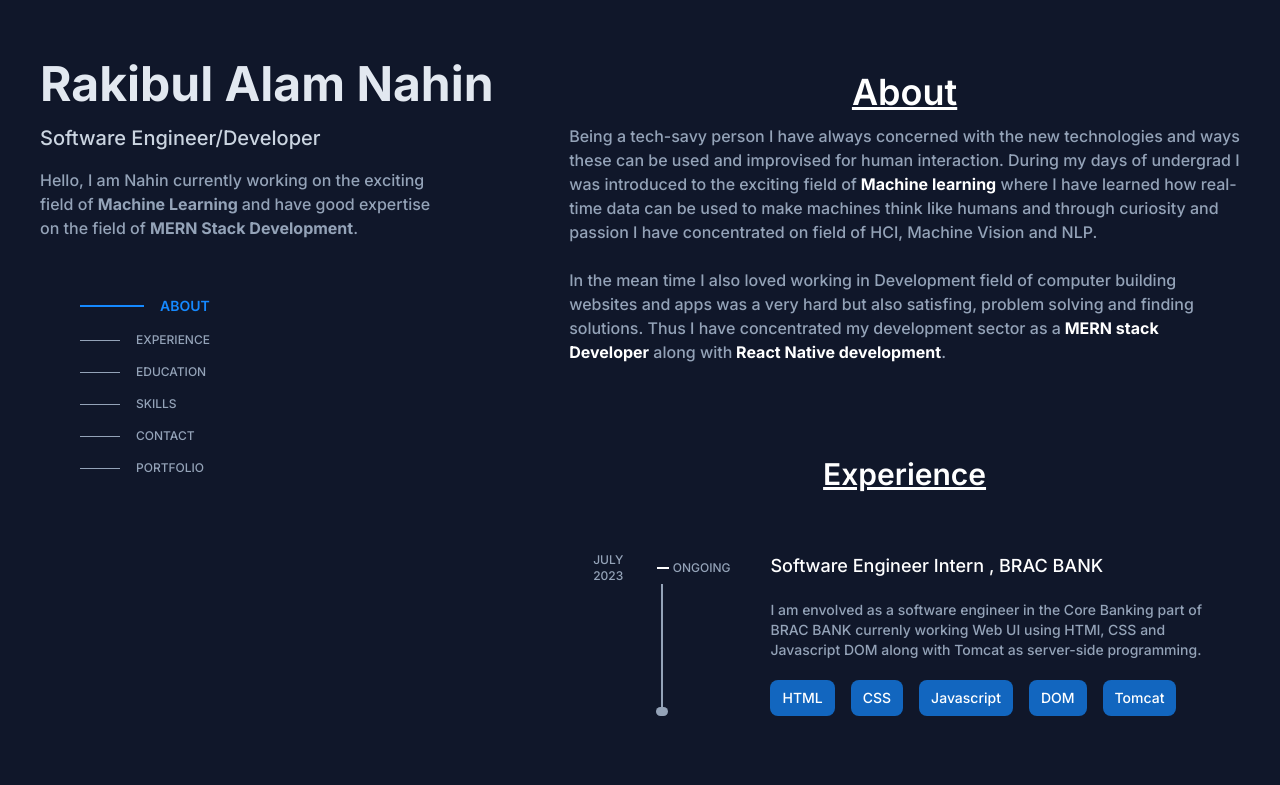
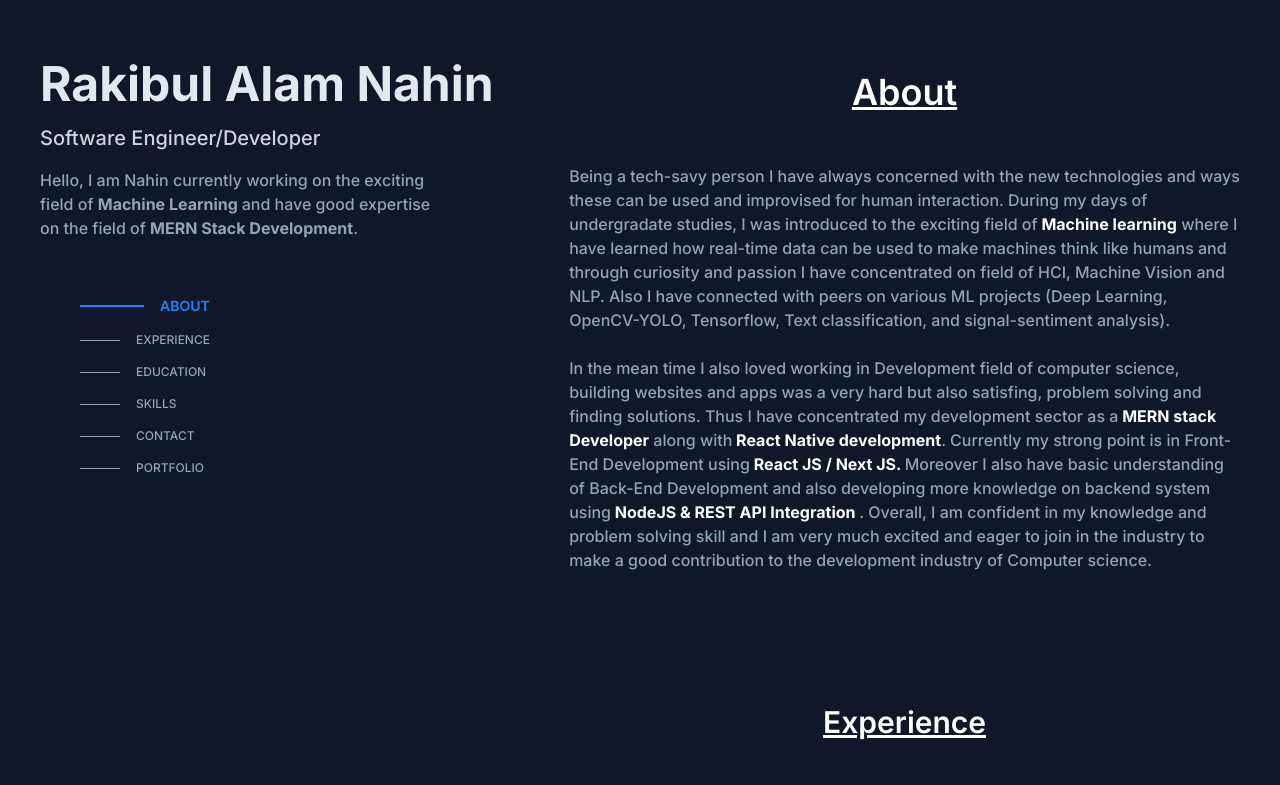
Before and after one commit to rakibulnahin/portfolio3, a Next.js app: page / in a window 1280 px wide. Shown: the part 780-1565 px from the top of the page. Built offline with nearby package versions, Linux system fonts and the light colour scheme; a web font is replaced by a local one.

Commit message:
Updated About

```diff
--- a/src/app/page.tsx
+++ b/src/app/page.tsx
@@ -81,7 +81,7 @@ export default function Home() {
 
 			const el = document.getElementById(section);
 			if (el) {
-				positions[section] = el.offsetTop;
+				positions[section] = el.offsetTop+100;
 			}
 			// console.log(positions, section);
 
@@ -205,7 +205,7 @@ export default function Home() {
 
 
 
-			<div className='z-10 w-full  flexColCenter flex-col-reverse lg:flexRowCenter lg:p-10 text-blue-100  '>
+			<div className='z-10 w-full flexColCenter flex-col-reverse lg:flexRowCenter lg:p-10 text-blue-100  '>
 
 				<div className='p-5 w-full lg:w-2/3 h-full flexColCenter lg:items-start gap-10'>
 					<span className='text-6xl md:text-7xl lg:text-8xl text-neon-blue'><span className={londrina_outline.className}>Rakibul Alam Nahin</span></span>
--- a/src/components/About.tsx
+++ b/src/components/About.tsx
@@ -7,20 +7,31 @@ const About = forwardRef((props, ref:ForwardedRef<HTMLDivElement>) => {
             About
         </span>
 
-        <span className=''>
+        <span className='my-10'>
             Being a tech-savy person I have always concerned with the new technologies and ways
-            these can be used and improvised for human interaction. During my days of undergrad
-            I was introduced to the exciting field of
+            these can be used and improvised for human interaction. During my days of undergradate
+            studies, I was introduced to the exciting field of
             <span className='font-bold text-white'> Machine learning</span> where I have learned
             how real-time data can be used to make machines think like humans and through curiosity
-            and passion I have concentrated on field of HCI, Machine Vision and NLP.
+            and passion I have concentrated on field of HCI, Machine Vision and NLP. Also I have connected
+            with peers on various ML projects (Deep Learning, OpenCV-YOLO, Tensorflow, Text classification,
+            and signal-sentiment analysis).
             <br />
             <br />
-            In the mean time I also loved working in Development field of computer building
+            In the mean time I also loved working in Development field of computer science, building
             websites and apps was a very hard but also satisfing, problem solving and finding
             solutions. Thus I have concentrated my development sector as a
             <span className='font-bold text-white'> MERN stack Developer</span>  along with
             <span className='font-bold text-white'> React Native development</span>.
+            Currently my strong point is in Front-End Development using
+            <span className='font-bold text-white'> React JS / Next JS. </span>
+            Moreover I also have basic understanding of Back-End Development and also developing more
+            knowledge on backend system using
+            <span className='font-bold text-white'> NodeJS & REST API Integration </span>.
+            Overall, I am confident in my knowledge and problem solving skill and I am very much
+            excited and eager to join in the industry to make a good contribution to
+            the development industry of Computer science.
+
         </span>
     </div>
   )
--- a/src/components/Skills.tsx
+++ b/src/components/Skills.tsx
@@ -12,6 +12,8 @@ const Skills = forwardRef((props, ref:ForwardedRef<HTMLDivElement>) => {
         {
             "section": "Programming Languages",
             "subsection": [
+                "Good at problem solving",
+                "Good at OOP Concepts",
                 "Proficient in data structure & algorithms.",
                 "Greedy approach and Graph Based Problems."
             ],
```
